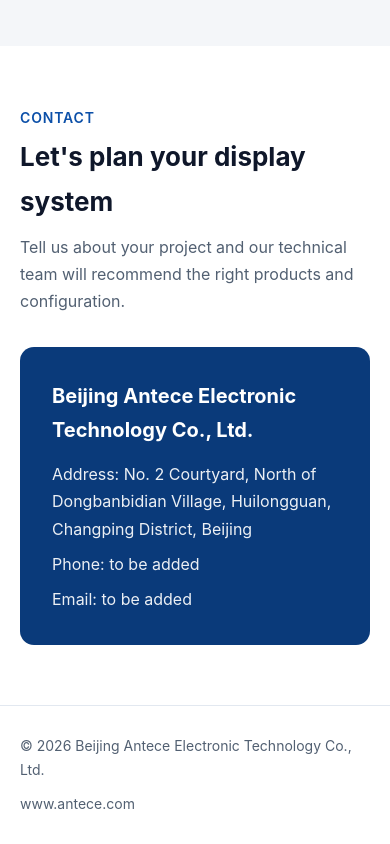
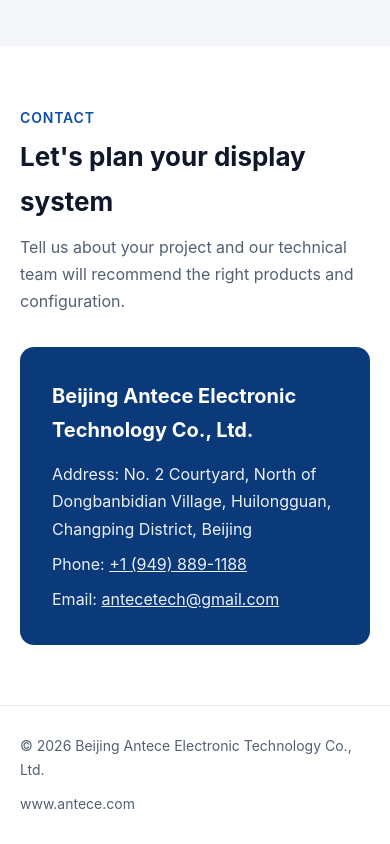
Before and after one commit to antece1/antece-site, a plain HTML site: page index.html in a window 390 px wide. Shown: the part 6281-7125 px from the top of the page. Drawn offline with Linux system fonts and the light colour scheme.

Commit message:
Add contact phone and email

```diff
--- a/index.html
+++ b/index.html
@@ -286,8 +286,8 @@
     <div class="box">
       <h3 data-en="Beijing Antece Electronic Technology Co., Ltd.">北京安科特科技有限公司</h3>
       <p data-en="Address: No. 2 Courtyard, North of Dongbanbidian Village, Huilongguan, Changping District, Beijing">地址：北京市昌平区回龙观镇东半壁店村村北2号院</p>
-      <p data-en="Phone: to be added">电话：待补充</p>
-      <p data-en="Email: to be added">邮箱：待补充</p>
+      <p><span data-en="Phone:">电话：</span> <a href="tel:+19498891188">+1 (949) 889-1188</a></p>
+      <p><span data-en="Email:">邮箱：</span> <a href="mailto:antecetech@gmail.com">antecetech@gmail.com</a></p>
     </div>
   </div>
 </section>
```
